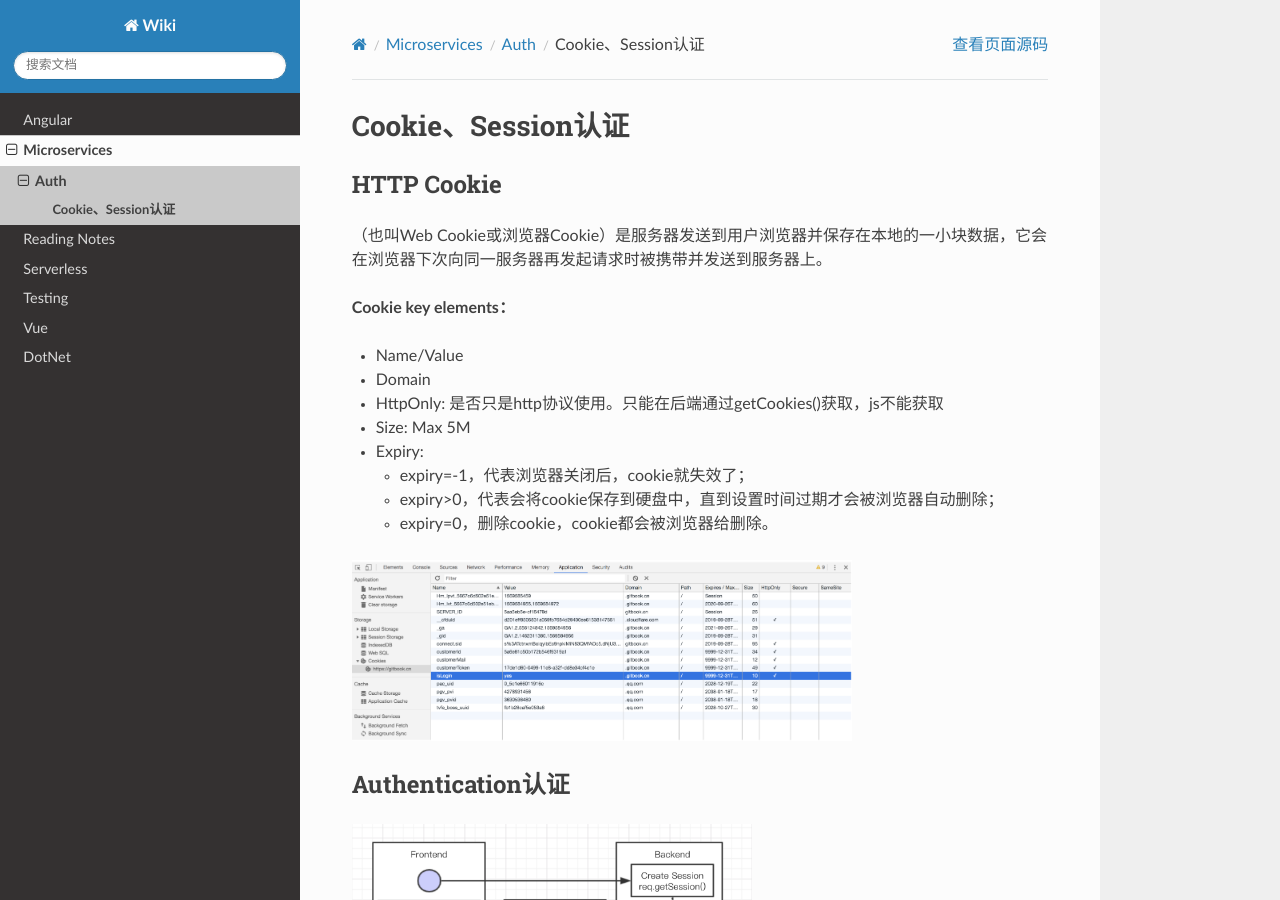
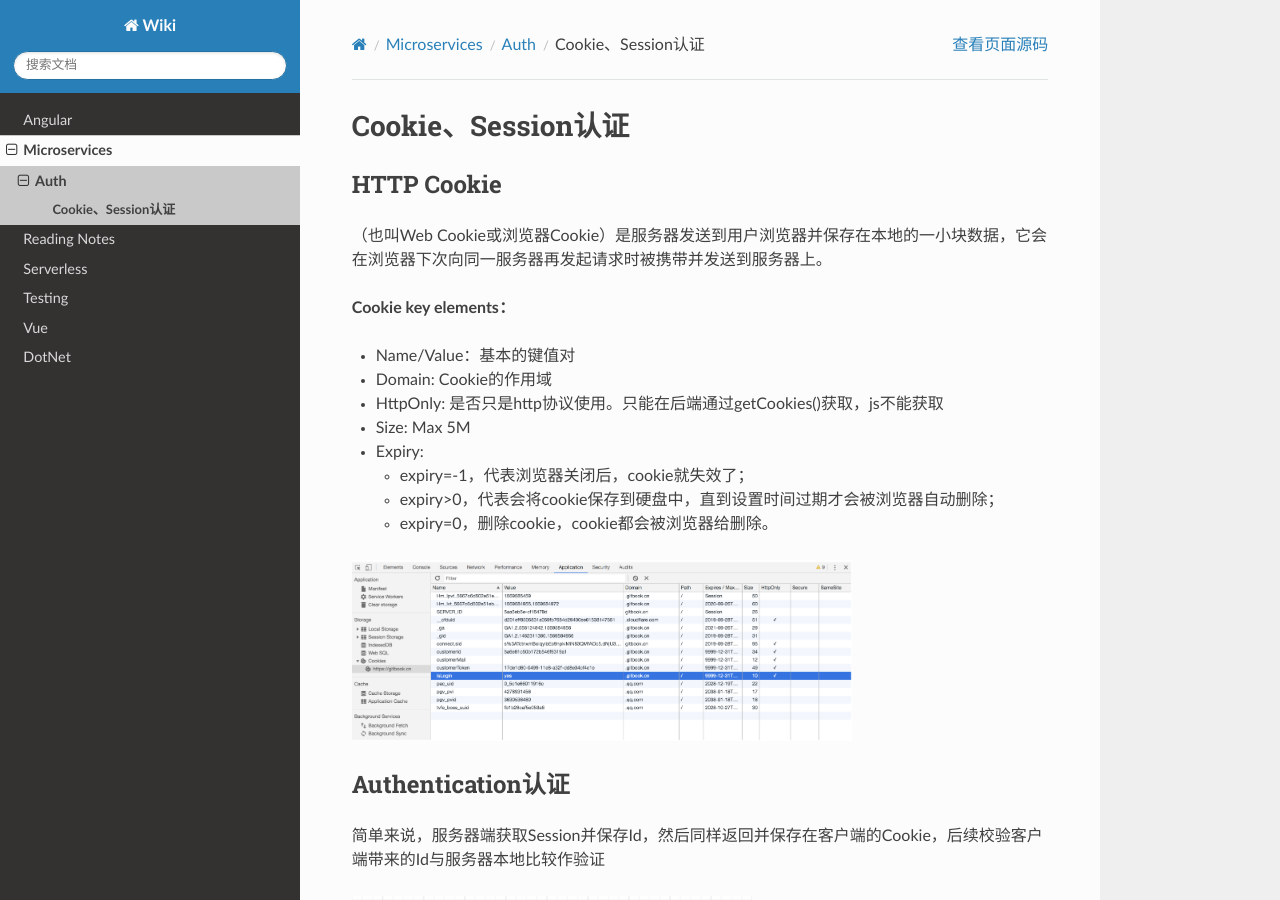
Before and after one commit to abigail830/Sphinx_wiki, a Sphinx documentation site: the page built from source/Microservices/Auth/Cookie_Session.rst, in a window 1280 px wide and 900 px high. Built offline with Sphinx 7.4.7 and the Read the Docs theme 2.0.0, drawn with Linux system fonts in a browser that asks for light colours.

Commit message:
Update Cookie_Session.rst

```diff
--- a/source/Microservices/Auth/Cookie_Session.rst
+++ b/source/Microservices/Auth/Cookie_Session.rst
@@ -7,8 +7,8 @@ HTTP Cookie
 
 **Cookie key elements：**
 
-* Name/Value
-* Domain
+* Name/Value：基本的键值对
+* Domain: Cookie的作用域
 * HttpOnly: 是否只是http协议使用。只能在后端通过getCookies()获取，js不能获取
 * Size: Max 5M
 * Expiry:
@@ -24,6 +24,8 @@ HTTP Cookie
 
 Authentication认证
 --------------------------
+
+简单来说，服务器端获取Session并保存Id，然后同样返回并保存在客户端的Cookie，后续校验客户端带来的Id与服务器本地比较作验证
 
 .. image:: ../../../images/cookie_auth.png
   :width: 400px
```
